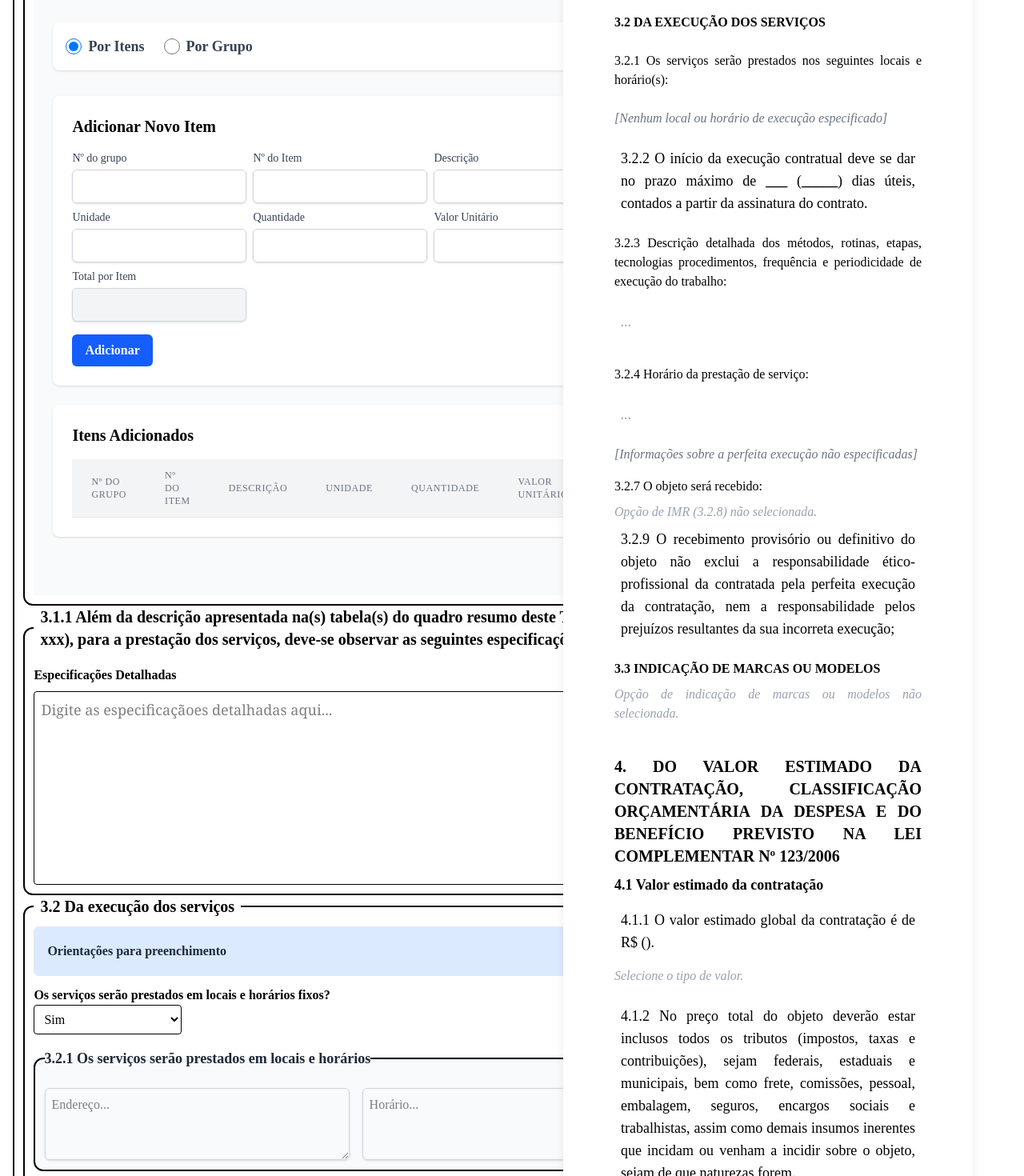
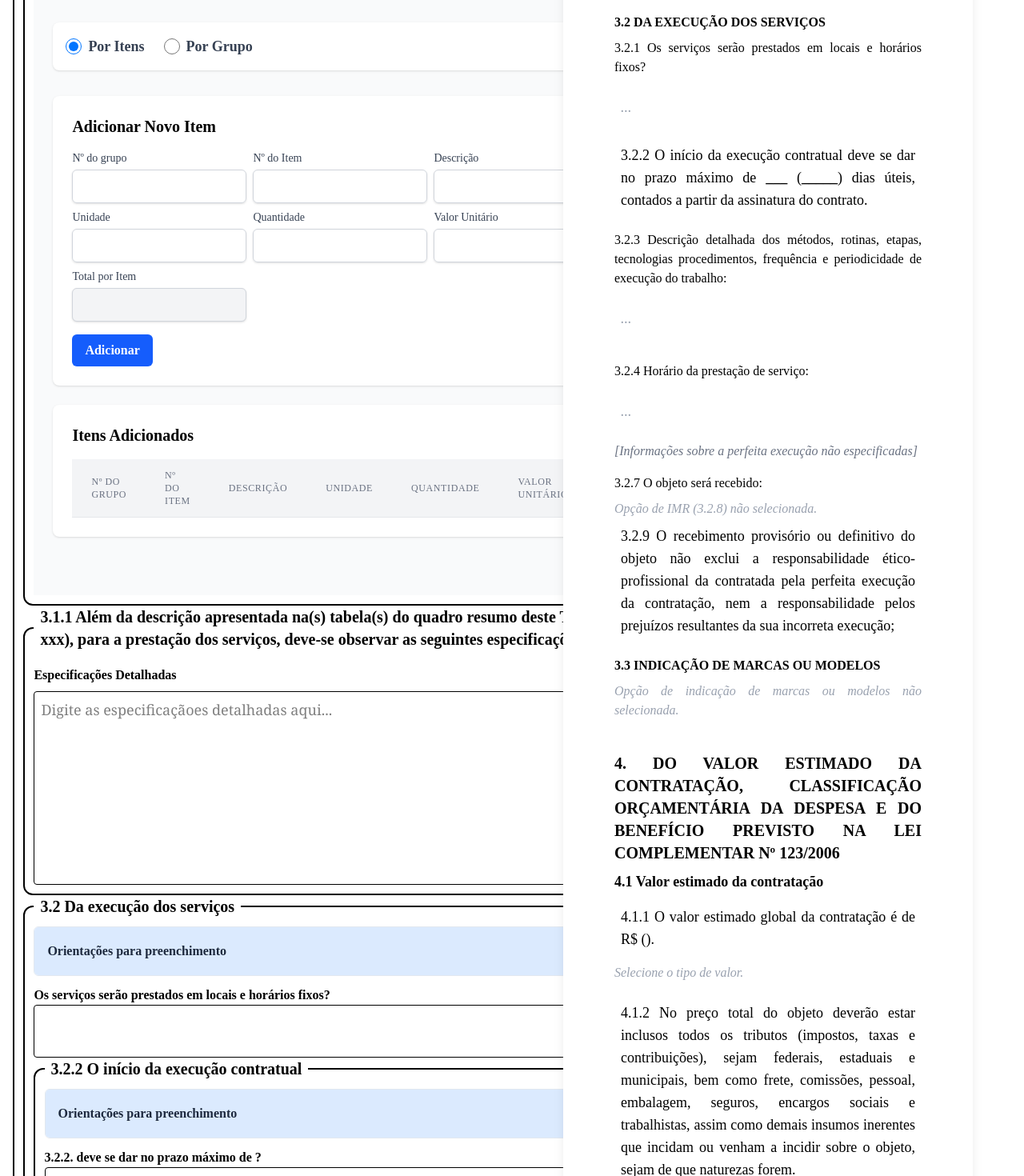
Before and after one commit to devpabloh/tr-servico, a React (Vite) app: page / in a window 1280 px wide. Shown: the part 1760-3230 px from the top of the page at 80% size. Built offline with nearby package versions, Linux system fonts and the light colour scheme.

Commit message:
"feat: Adicionando llógica para o item 3.2.1 Os serviços serão prestados em locais e horários fixos?, para quando não for corporativo aparece, quando não for, não renderiza o item 3.2.1"

```diff
--- a/src/App.tsx
+++ b/src/App.tsx
@@ -6,7 +6,6 @@ import { Formulario } from './components/Formulario';
 import type {
   Item,
   Grupo,
-  LocalHorario,
   ClassificacaoOrcamentaria,
   AtorGestaoContrato,
   OutroAnexo,
@@ -112,7 +111,7 @@ import type {
     grupos: [] as Grupo[],
     especificacoes: "",
     osServicosSeraoPrestadosNosSeguintesLocaisEHorarios: "sim",
-    locaisEHorarios: [] as LocalHorario[],
+    locaisEHorarios: "",
     texto_locais_e_horarios_contratante: "3.2.1 Os serviços serão prestados nos locais e horários indicados pela contratante, conforme demanda.",
 
     prazoExecucaoDoContrato: "",
--- a/src/components/ConteudoDocumento.tsx
+++ b/src/components/ConteudoDocumento.tsx
@@ -266,21 +266,13 @@ export function ConteudoDocumento({ formData, setFormData, isEditing, onToggleEd
           <GerarEspecificacoes formData={formData} setFormData={setFormData} isEditing={isEditing} />
         </div>
         <div>
-
-          {formData.osServicosSeraoPrestadosNosSeguintesLocaisEHorarios === 'sim' ? (
-            <div>
-              <p className="pt-4 text-justify font-semibold">3.2 DA EXECUÇÃO DOS SERVIÇOS</p>
-              <p className="pt-4 pb-2 text-justify">
-                3.2.1 Os serviços serão prestados nos seguintes locais e horário(s):
-              </p>
-              <GerarLocaisEHorarios formData={formData} />
-            </div>
-          ):(
-            <div>
-              <p className="pt-4 text-justify font-semibold">3.2 DA EXECUÇÃO DOS SERVIÇOS</p>
+          <p className="pt-4 text-justify font-semibold">3.2 DA EXECUÇÃO DOS SERVIÇOS</p>
+          {formData.qualTipoContratacao !== 'corporativo' && (
+            <div className="mt-2">
+              <p className="pb-2 text-justify">3.2.1 Os serviços serão prestados em locais e horários fixos?</p>
               <EditableTextarea
-                initialValue={formData.texto_locais_e_horarios_contratante}
-                onSave={(novoValor) => setFormData(prev => ({ ...prev, texto_locais_e_horarios_contratante: novoValor }))}
+                initialValue={formData.locaisEHorarios}
+                onSave={(novoValor) => setFormData(prev => ({ ...prev, locaisEHorarios: novoValor }))}
                 isEditing={isEditing}
                 className="text-lg"
               />
@@ -698,7 +690,7 @@ function GerarEspecificacoes({ formData, setFormData, isEditing }: { formData: F
 }
 
 
-function GerarLocaisEHorarios({formData}: {formData: FormDataCompleto}){
+/* function GerarLocaisEHorarios({formData}: {formData: FormDataCompleto}){
   const {osServicosSeraoPrestadosNosSeguintesLocaisEHorarios,locaisEHorarios} = formData
 
   if(osServicosSeraoPrestadosNosSeguintesLocaisEHorarios === 'nao'){
@@ -727,7 +719,7 @@ function GerarLocaisEHorarios({formData}: {formData: FormDataCompleto}){
       ))}
     </div>
   );
-}
+} */
 
 function GerarPrazoDeExecucao({formData, setFormData, isEditing}: GerarTextoProps){
   const {prazoExecucaoDoContrato, texto_prazo_execucao} = formData
--- a/src/components/Formulario.tsx
+++ b/src/components/Formulario.tsx
@@ -4,7 +4,6 @@ import {CollapsibleText} from './CollapsibleText'
 import {numeroPorExtenso} from '../lib/utils'
 import { FieldsetContainer } from "./FieldsetContainer";
 import GestaoDeItens from "./GestaoDeItens";
-import { LocaisEHorarios } from "./LocaisEHorarios";
 import { ListaDeStringsEditavel } from "./ListaDeStringsEditavel";
 import { SelectComponent } from "./SelectComponent";
 import { InputComponent } from "./InputComponent";
@@ -560,30 +559,13 @@ formData.qualTipoContratacao === 'corporativo' && (
                   <li>Na licitação de serviços de manutenção e assistência técnica, deverá ser definido o local de realização dos serviços, admitida a exigência de deslocamento de técnico ao local da repartição ou a exigência de que o contratado tenha unidade de prestação de serviços em distância compatível com as necessidades da Administração  - Art. 47, §2º, Lei nº 14.133/2021</li>
                 </ol>
               </CollapsibleText>
-              <div className='flex flex-col'>
-                <label htmlFor="osServicosSeraoPrestadosNosSeguintesLocaisEHorarios" className="font-semibold">Os serviços serão prestados em locais e horários fixos?</label>
-                <select name="osServicosSeraoPrestadosNosSeguintesLocaisEHorarios" id="osServicosSeraoPrestadosNosSeguintesLocaisEHorarios" value={formData.osServicosSeraoPrestadosNosSeguintesLocaisEHorarios} onChange={(e)=>setFormData({...formData,osServicosSeraoPrestadosNosSeguintesLocaisEHorarios: e.target.value})} className="border rounded-sm p-2 flex-grow w-1/5">
-                  <option value="">Selecione uma opção</option>
-                  <option value="sim">Sim</option>
-                  <option value="nao" >Não, serão prestados nos locais e horários indicados pela contratante</option>
-                </select>
-              </div>
-              <div>
-                { formData.osServicosSeraoPrestadosNosSeguintesLocaisEHorarios === 'sim' ? (
-
-                < LocaisEHorarios
-                  locaisEHorarios={formData.locaisEHorarios}
-                  setFormData={setFormData}
-                />
-              ) : (
-
-                <div className="mt-4">
-                  <p>
-                    3.2.1 Os serviços descritos neste termo de referência serão prestados nos locais e horários indicados pela contratante <span className="orientacoes">(Redação do caso de Ata Corporativa)</span>
-                  </p>
+              {formData.qualTipoContratacao !== 'corporativo' && (
+                <div className='flex flex-col'>
+                  <label htmlFor="osServicosSeraoPrestadosNosSeguintesLocaisEHorarios" className="font-semibold">Os serviços serão prestados em locais e horários fixos?</label>
+                  <textarea id='osServicosSeraoPrestadosNosSeguintesLocaisEHorarios' className='border rounded-sm p-2 w-full' value={formData.locaisEHorarios} onChange={(e)=>setFormData({...formData, locaisEHorarios: e.target.value})} />
+
                 </div>
               )}
-              </div>
               <FieldsetContainer titleLegend="3.2.2 O início da execução contratual">
                 <CollapsibleText title="Orientações para preenchimento">
                   <p className="orientacoes">
--- a/src/components/LocaisEHorarios.tsx
+++ /dev/null
@@ -1,91 +0,0 @@
-import type { FormDataCompleto, LocalHorario } from "../types/types";
-import { useState } from "react";
-
-
-interface LocaisEHorariosProps{
-  locaisEHorarios: LocalHorario[];
-  setFormData: React.Dispatch<React.SetStateAction<FormDataCompleto>>;
-}
-
-export function LocaisEHorarios({locaisEHorarios, setFormData}:LocaisEHorariosProps){
-  const [localAtual, setLocalAtual] = useState("")
-  const[horarioAtual, setHorarioAtual] = useState("")
-
-  const handleAdicionar = ()=>{
-    if(!localAtual.trim() || !horarioAtual.trim()){
-      alert("Por favor, preencha o local e o horário.")
-      return
-    }
-
-    const novoItem: LocalHorario ={
-      id: Date.now(),
-      local: localAtual,
-      horario: horarioAtual
-    }
-
-    setFormData(prev => ({
-      ...prev, locaisEHorarios: [...prev.locaisEHorarios, novoItem]
-    }))
-
-    setLocalAtual("");
-    setHorarioAtual("")
-  }
-
-  const handleDeletar = (idParaDeletar:number)=>{
-    if(window.confirm("Tem certeza que deseja deletar este item?")){
-      setFormData(prev => ({
-        ...prev,
-        locaisEHorarios: prev.locaisEHorarios.filter((item) => item.id !== idParaDeletar)
-      }))
-    }
-  }
-
-  return (
-    <fieldset className="p-4 bg-gray-50 rounded-lg shadow-inner my-4">
-      <legend className="text-lg font-semibold text-gray-800 mb-3">3.2.1 Os serviços serão prestados em locais e horários</legend>
-      <div className="flex gap-4">
-        <textarea name="" id=""
-          value={localAtual}
-          onChange={(e)=> setLocalAtual(e.target.value)}
-          placeholder="Endereço..."
-          className="flex-grow w-full border border-gray-300 rounded-md shadow-sm p-2"
-          rows={3}
-        />
-        <textarea name="" id=""
-          value={horarioAtual}
-          onChange={(e)=> setHorarioAtual(e.target.value)}
-          placeholder="Horário..."
-          className="flex-grow w-full border border-gray-300 rounded-md shadow-sm p-2"
-          rows={3}
-        />
-        <button
-          type="button"
-          onClick={handleAdicionar}
-          className="bg-blue-600 text-white font-bold py-2 px-4 rounded-md hover:bg-blue-700 w-full sm:w-auto"
-        >
-          Adicionar
-        </button>
-      </div>
-      {locaisEHorarios.length > 0 && (
-        <div className="space-y-3">
-          <h4 className="text-md font-medium text-gray-700">Locais Adicionados:</h4>
-          {locaisEHorarios.map((item) => (
-            <div key={item.id} className="p-3 bg-white border border-gray-200 rounded-md flex justify-between items-center shadow-sm">
-              <div className="flex-1">
-                <p className="font-semibold text-gray-700">{item.local}</p>
-                <p className="text-gray-600 text-sm">{item.horario}</p>
-              </div>
-              <button
-                type="button"
-                onClick={() => handleDeletar(item.id)}
-                className="bg-red-500 text-white px-2 py-0.5 rounded-md hover:bg-red-600 text-xs font-bold ml-4"
-              >
-                Deletar
-              </button>
-            </div>
-          ))}
-        </div>
-      )}
-    </fieldset>
-  )
-}
--- a/src/types/types.ts
+++ b/src/types/types.ts
@@ -156,7 +156,7 @@ export type FormDataCompleto = {
   especificacoes: string;
 
   osServicosSeraoPrestadosNosSeguintesLocaisEHorarios: string;
-  locaisEHorarios: LocalHorario[];
+  locaisEHorarios: string;
   texto_locais_e_horarios_contratante: string;
   prazoExecucaoDoContrato: string;
 
```
